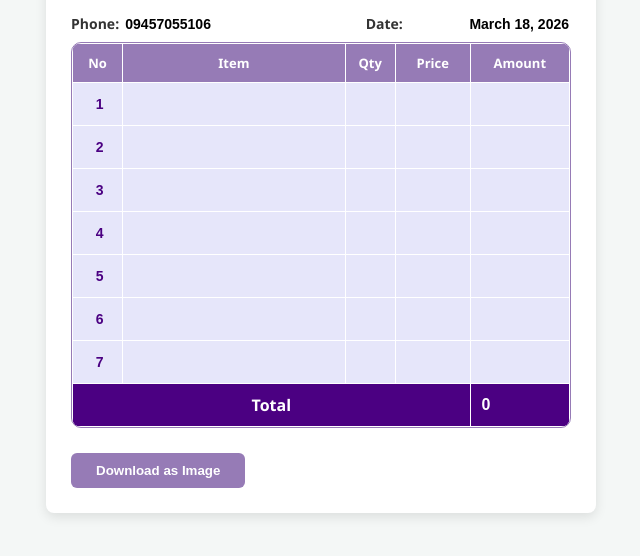
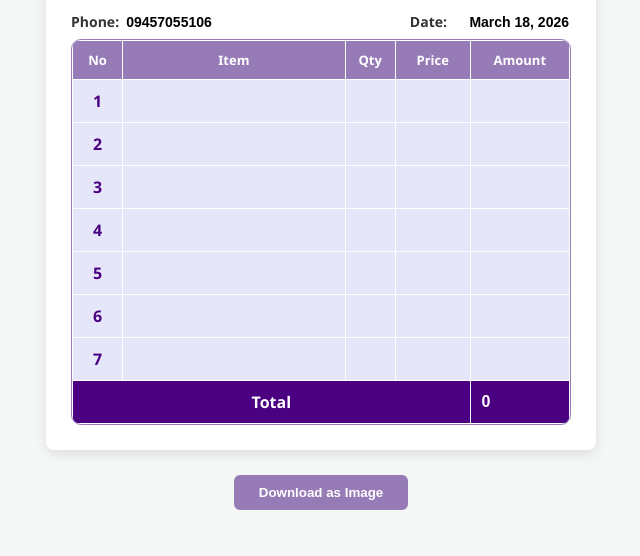
Before and after one commit to minthant-cmd/vouter, a plain HTML site: page index.html in a window 1280 px wide. Shown: the part 188-744 px from the top of the page, without its empty margins (319-959 px from the left). Drawn offline with nearby package versions, Linux system fonts and the light colour scheme.

Commit message:
index.html

```diff
--- a/index.html
+++ b/index.html
@@ -4,23 +4,22 @@
     <meta charset="UTF-8">
     <meta name="viewport" content="width=device-width, initial-scale=1.0">
     <link rel="stylesheet" href="style.css">
-    <script src="https://cdnjs.cloudflare.com/ajax/libs/html2canvas/1.4.1/html2canvas.min.js"></script>
 </head>
 <body>
 
     <div class="voucher-wrapper" id="voucher">
         <div class="header-info">
-        <img src="logo.png" alt="Lama Zana Logo" class="shop-logo">
+            <img src="logo.png" alt="Logo" class="shop-logo">
         </div>
 
         <div class="info-row">
-        <div class="info-item">
+            <div class="phone-box">
                 <span class="label">Phone:</span>
-            <input type="text" class="line-input" value="09457055106" style="width: 130px;">
+                <input type="text" class="line-input" value="09457055106">
             </div>
-        <div class="info-item">
+            <div class="date-box">
                 <span class="label">Date:</span>
-            <input type="text" id="autoDate" class="line-input" style="width: 160px;">
+                <input type="text" id="autoDate" class="line-input" value="March 18, 2026" readonly>
             </div>
         </div>
 
@@ -34,28 +33,27 @@
                     <th style="width: 20%;">Amount</th>
                 </tr>
             </thead>
-        <tbody id="voucherBody">
-            <tr><td><input type="text" value="1"></td><td><input type="text"></td><td><input type="number" class="qty"></td><td><input type="number" class="price"></td><td><input type="text" class="amount" readonly></td></tr>
-            <tr><td><input type="text" value="2"></td><td><input type="text"></td><td><input type="number" class="qty"></td><td><input type="number" class="price"></td><td><input type="text" class="amount" readonly></td></tr>
-            <tr><td><input type="text" value="3"></td><td><input type="text"></td><td><input type="number" class="qty"></td><td><input type="number" class="price"></td><td><input type="text" class="amount" readonly></td></tr>
-            <tr><td><input type="text" value="4"></td><td><input type="text"></td><td><input type="number" class="qty"></td><td><input type="number" class="price"></td><td><input type="text" class="amount" readonly></td></tr>
-            <tr><td><input type="text" value="5"></td><td><input type="text"></td><td><input type="number" class="qty"></td><td><input type="number" class="price"></td><td><input type="text" class="amount" readonly></td></tr>
-            <tr><td><input type="text" value="6"></td><td><input type="text"></td><td><input type="number" class="qty"></td><td><input type="number" class="price"></td><td><input type="text" class="amount" readonly></td></tr>
-            <tr><td><input type="text" value="7"></td><td><input type="text"></td><td><input type="number" class="qty"></td><td><input type="number" class="price"></td><td><input type="text" class="amount" readonly></td></tr>
-        </tbody>
-        <tfoot>
+            <tbody>
+                <tr><td>1</td><td><input type="text"></td><td><input type="number"></td><td><input type="number"></td><td><input type="number" readonly></td></tr>
+                <tr><td>2</td><td><input type="text"></td><td><input type="number"></td><td><input type="number"></td><td><input type="number" readonly></td></tr>
+                <tr><td>3</td><td><input type="text"></td><td><input type="number"></td><td><input type="number"></td><td><input type="number" readonly></td></tr>
+                <tr><td>4</td><td><input type="text"></td><td><input type="number"></td><td><input type="number"></td><td><input type="number" readonly></td></tr>
+                <tr><td>5</td><td><input type="text"></td><td><input type="number"></td><td><input type="number"></td><td><input type="number" readonly></td></tr>
+                <tr><td>6</td><td><input type="text"></td><td><input type="number"></td><td><input type="number"></td><td><input type="number" readonly></td></tr>
+                <tr><td>7</td><td><input type="text"></td><td><input type="number"></td><td><input type="number"></td><td><input type="number" readonly></td></tr>
                 <tr class="total-row">
                     <td colspan="4" style="text-align: center; color: white;">Total</td>
-                <td><input type="text" id="grandTotal" value="0" readonly></td>
+                    <td><input type="number" value="0" readonly></td>
                 </tr>
-        </tfoot>
+            </tbody>
         </table>
+    </div>
 
     <div class="print-btn-container">
-        <button type="button" onclick="downloadVoucher()">Download as Image</button>
-    </div>
+        <button onclick="downloadVoucher()">Download as Image</button>
     </div>
 
+    <script src="https://cdnjs.cloudflare.com/ajax/libs/html2canvas/1.4.1/html2canvas.min.js"></script>
     <script src="script.js"></script>
 </body>
 </html>
```
Lines whose indentation alone changed are shown as unchanged.
